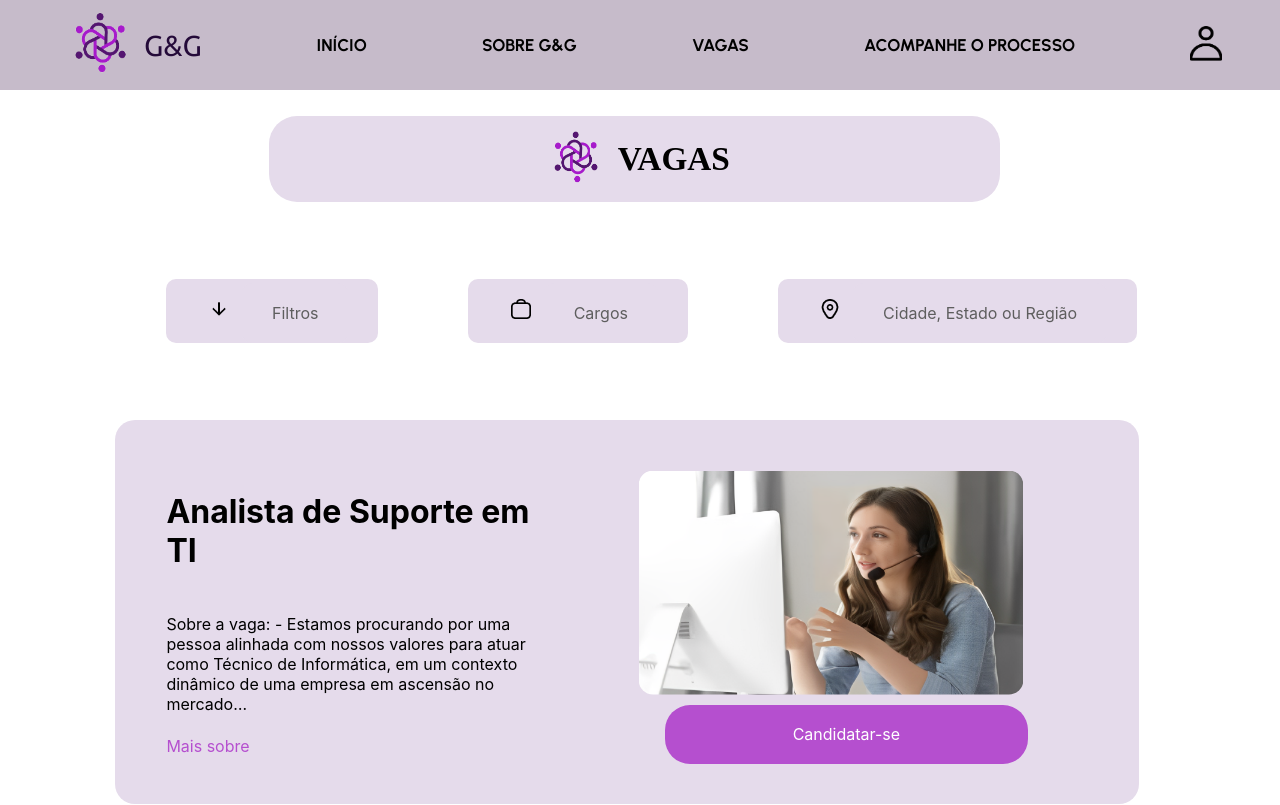
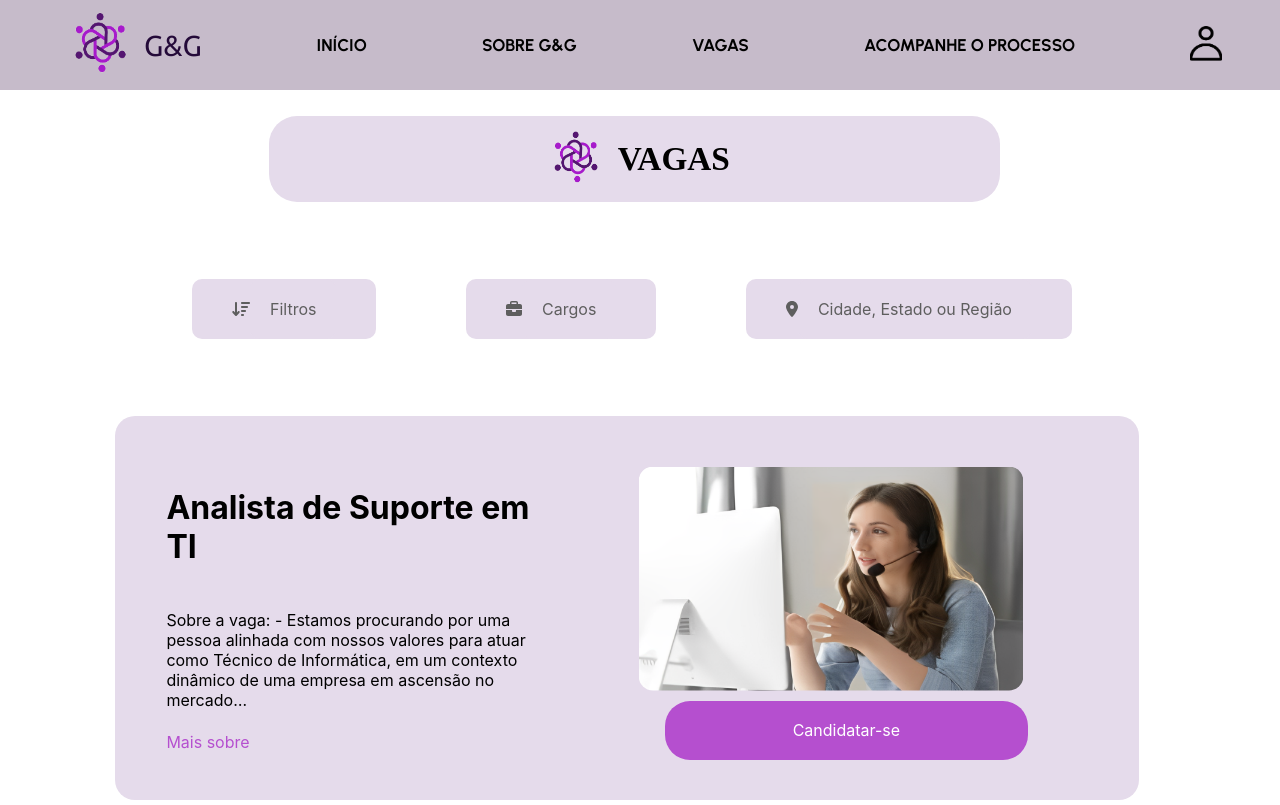
Before and after one commit to myslium/tcc-g-g, a React (Create React App) app: page /vagas in a window 1280 px wide. Shown: the top 805 px of the page. Built offline with nearby package versions, Linux system fonts and the light colour scheme; a web font is replaced by a local one.

Commit message:
vapo-footer

```diff
--- a/public/index.html
+++ b/public/index.html
@@ -8,6 +8,7 @@
   <meta name="theme-color" content="#000000" />
   <meta name="description" content="Web site created using create-react-app" />
   <link rel="stylesheet" href="https://cdnjs.cloudflare.com/ajax/libs/font-awesome/5.15.4/css/all.min.css" />
+
 
   <link rel="apple-touch-icon" href="%PUBLIC_URL%/logo192.png" />
   <!--
--- a/src/componentes/footer/index.scss
+++ b/src/componentes/footer/index.scss
@@ -14,7 +14,7 @@ footer {
         width: 100%;
 
         align-items: center;
-        gap: 80px !important;
+        gap: 80px ;
 
         .logo {
             display: flex;
@@ -90,13 +90,20 @@ footer {
         flex-direction: column;
         align-items: center;
         text-align: center;
+        gap: 0px !important;
 
         .contact {
             margin-top: 15px;
             align-items: center;
             text-align: center;
+            justify-content: center;
         }
+        .logo{
+        margin:  0px !important;
     }
+    }
+
+
 
     .footer-bottom {
         width: 90%;
--- a/src/pages/vagas/index.jsx
+++ b/src/pages/vagas/index.jsx
@@ -1,5 +1,6 @@
-
+import React from 'react'
 import './index.scss'
+import '@fortawesome/fontawesome-free/js/all.js';
 
 import Cabecalho from '../../componentes/cabeçalho'
 import Footer from '../../componentes/footer'
@@ -8,27 +9,27 @@ export default function Vagas() {
     return (
         <div className='pagina-vagas'>
 
-            <Cabecalho/>
+            <Cabecalho />
             <div className="topo">
                 <div className="conttopo">
-                <img className='geg' src="/assets/images/cabecalho/logo.png" alt="" />
-                <h1>VAGAS</h1>
+                    <img className='geg' src="/assets/images/cabecalho/logo.png" alt="" />
+                    <h1>VAGAS</h1>
                 </div>
             </div>
 
             <div className="botoes">
                 <div className='bb'>
-                    <img className='botaoimg' src="/assets/images/vagas/seta.png" alt="" />
+                <i class="fa-solid fa-arrow-down-wide-short"></i>
                     <a className='botaob' href="">Filtros</a>
                 </div>
 
                 <div className='bb'>
-                    <img className='botaoimg' src="/assets/images/vagas/pasta.png" alt="" />
+                    <i className="fa-solid fa-briefcase"></i>
                     <a className='botaob' href="">Cargos</a>
                 </div>
 
                 <div className='bb'>
-                    <img className='botaoimg' src="/assets/images/vagas/localiza.png" alt="" />
+                    <i className="fa-solid fa-location-dot"></i>
                     <a className='botaob' href="">Cidade, Estado ou Região</a>
                 </div>
 
@@ -100,7 +101,7 @@ export default function Vagas() {
                         <a href="">Mais sobre</a>
                     </div>
                     <div className='image'>
-                        <img className='vagaimg' src='assets/images/vagas/estoque (1).png'/>
+                        <img className='vagaimg' src='assets/images/vagas/estoque (1).png' />
                         <a className='botaovaga' href=""> Candidatar-se</a>
 
                     </div>
@@ -110,7 +111,7 @@ export default function Vagas() {
 
             </div>
 
-            <Footer/>
+            <Footer />
 
         </div>
     )
--- a/src/pages/vagas/index.scss
+++ b/src/pages/vagas/index.scss
@@ -2,6 +2,7 @@
     margin: 0;
     padding: 0;
     box-sizing: border-box;
+
 
 
     .topo{
@@ -47,35 +48,29 @@
 
     .botoes{
         display: flex;
-        padding: 6vw;
+        padding: 6vw 8vw;
         align-items: center;
 
         a{
             text-decoration: none;
-            align-items: center;
-            text-align: center;
             color: rgb(94, 94, 94);
             border-radius: 10px;
             background-color: #E5DBEB;
-            padding: 20px 30px;
+            padding: 20px 20px;
 
         }
 
         .bb{
-            align-items: end;
+
             margin: 0vw 0vw 0vw 7vw;
             color: rgb(94, 94, 94);
             border-radius: 10px;
             background-color: #E5DBEB;
-            padding: 20px 30px;
+            padding: 20px 40px;
 
         }
 
-        .botaoimg{
-            padding: 0vw 1vw 0vw 1vw;
-            height: 20px;
-            width: auto;
-        }
+
     }
 
 
```
